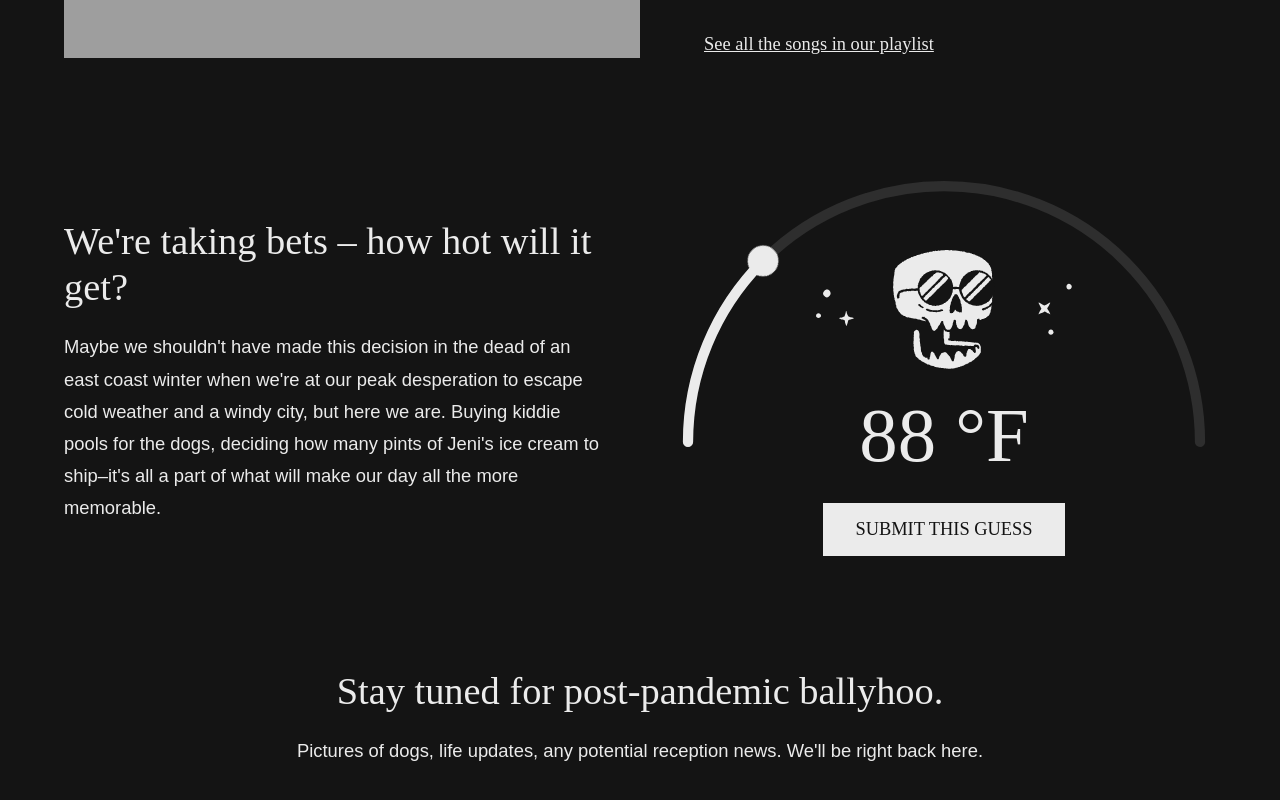
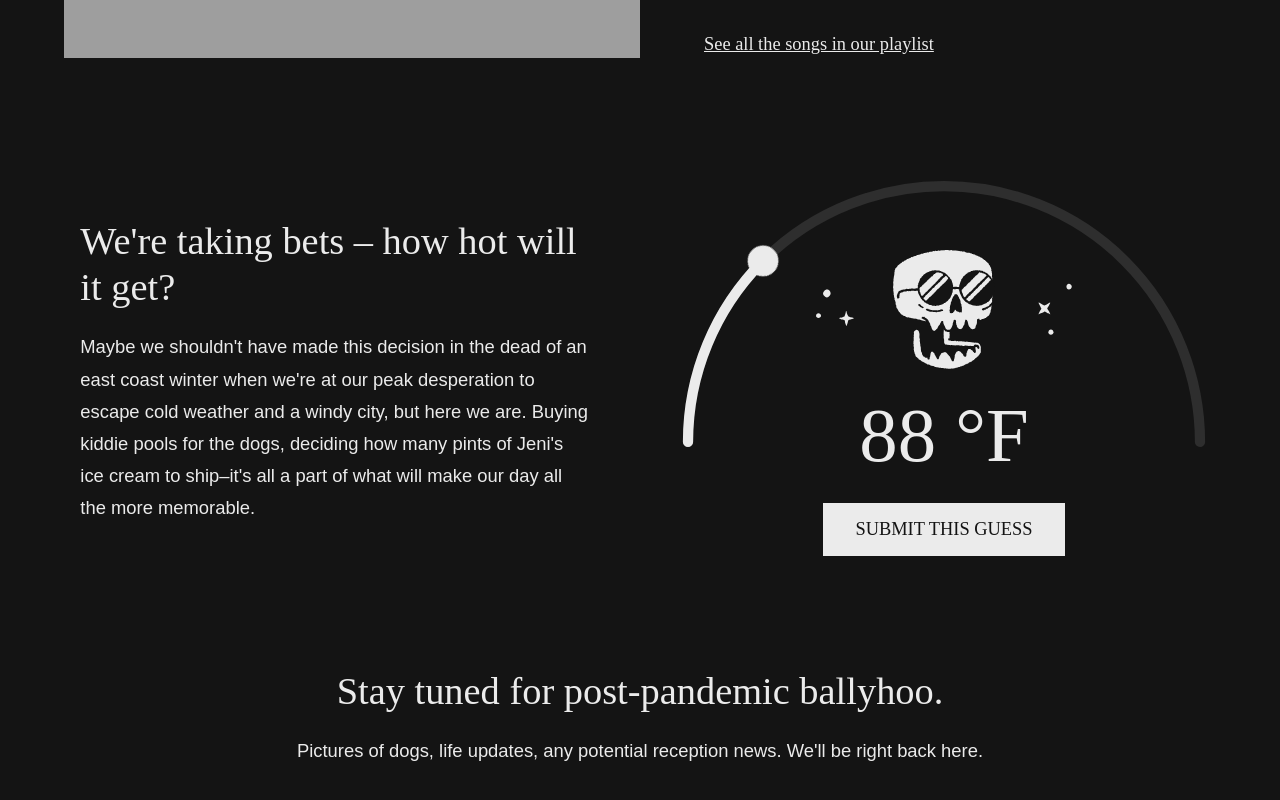
Before and after one commit to hexagoncircle/ryan-and-aly, a website: page docs/index.html in a window 1280 px wide. Shown: the part 2348-3148 px from the top of the page. Drawn offline with nearby package versions, Linux system fonts and the light colour scheme; grey boxes are pictures that could not be loaded; a web font is replaced by a local one.

Commit message:
Update temperature max layout

```diff
--- a/src/style.scss
+++ b/src/style.scss
@@ -469,6 +469,8 @@ a[href] {
   grid-gap: var(--space-md);
   justify-items: center;
   overflow: hidden;
+  max-width: 2000px;
+  margin: 0 auto;
 
   @media (min-width: $bp-md) {
     grid-template-columns: 1fr 1fr;
@@ -482,6 +484,7 @@ a[href] {
 
   .section {
     text-align: center;
+    max-width: 50ch;
 
     @media (min-width: $bp-md) {
       text-align: left;
```
Also changed, not shown: docs/style.css.
